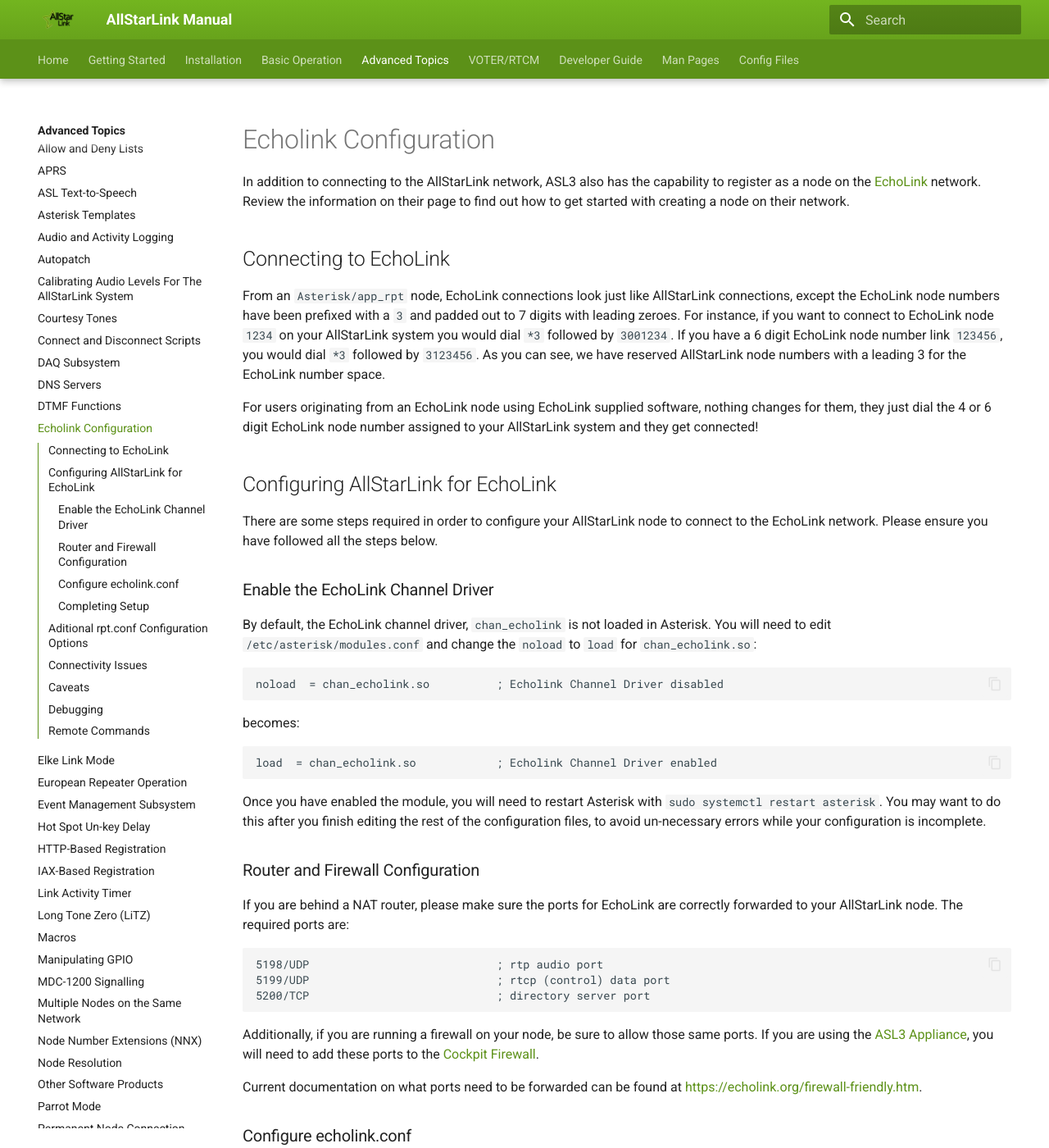
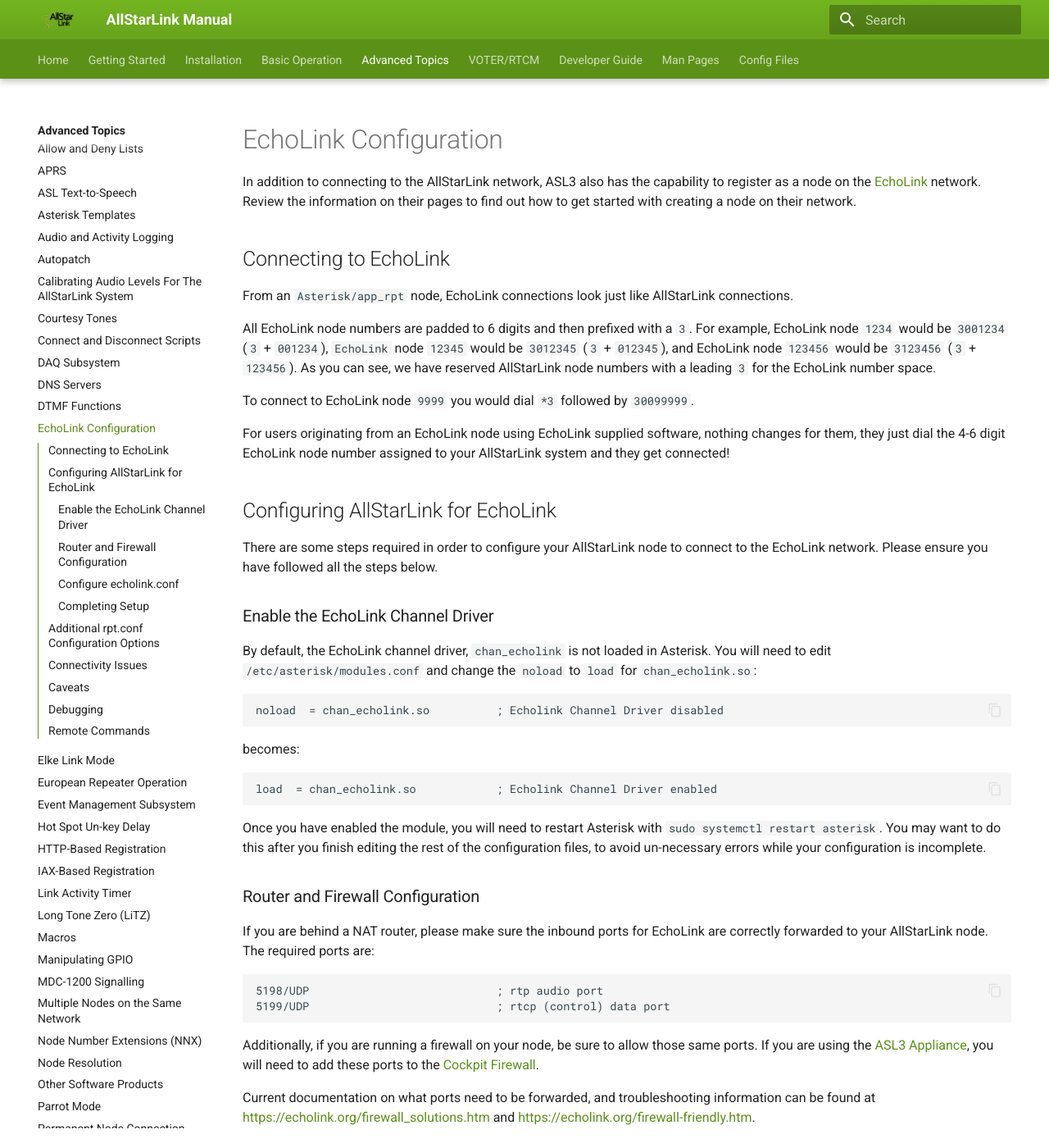
Before and after one commit to AllStarLink/ASL3-Manual, an MkDocs documentation site: the page built from docs/adv-topics/echolink.md, in a window 1280 px wide and 1400 px high. Shown: the whole window at 82% size. Built offline with MkDocs 1.6.1 and Material for MkDocs 9.7.7, drawn with Linux system fonts in a browser that asks for light colours; some of the changed text lies outside the part shown.

Commit message:
Revise some explanations and grammar, fix typos.

````diff
--- a/docs/adv-topics/echolink.md
+++ b/docs/adv-topics/echolink.md
@@ -1,10 +1,14 @@
-# Echolink Configuration
-In addition to connecting to the AllStarLink network, ASL3 also has the capability to register as a node on the [EchoLink](https://echolink.org) network. Review the information on their page to find out how to get started with creating a node on their network.
+# EchoLink Configuration
+In addition to connecting to the AllStarLink network, ASL3 also has the capability to register as a node on the [EchoLink](https://echolink.org) network. Review the information on their pages to find out how to get started with creating a node on their network.
 
 ## Connecting to EchoLink
-From an `Asterisk/app_rpt` node, EchoLink connections look just like AllStarLink connections, except the EchoLink node numbers have been prefixed with a `3` and padded out to 7 digits with leading zeroes. For instance, if you want to connect to EchoLink node `1234` on your AllStarLink system you would dial `*3` followed by `3001234`. If you have a 6 digit EchoLink node number link `123456`, you would dial `*3` followed by `3123456`. As you can see, we have reserved AllStarLink node numbers with a leading 3 for the EchoLink number space.
+From an `Asterisk/app_rpt` node, EchoLink connections look just like AllStarLink connections.
 
-For users originating from an EchoLink node using EchoLink supplied software, nothing changes for them, they just dial the 4 or 6 digit EchoLink node number assigned to your AllStarLink system and they get connected!
+All EchoLink node numbers are padded to 6 digits and then prefixed with a `3`. For example, EchoLink node `1234` would be `3001234` (`3` + `001234`), `EchoLink` node `12345` would be `3012345` (`3` + `012345`), and EchoLink node `123456` would be `3123456` (`3` + `123456`). As you can see, we have reserved AllStarLink node numbers with a leading `3` for the EchoLink number space.
+
+To connect to EchoLink node `9999` you would dial `*3` followed by `30099999`.
+
+For users originating from an EchoLink node using EchoLink supplied software, nothing changes for them, they just dial the 4-6 digit EchoLink node number assigned to your AllStarLink system and they get connected!
 
 ## Configuring AllStarLink for EchoLink
 There are some steps required in order to configure your AllStarLink node to connect to the EchoLink network. Please ensure you have followed all the steps below.
@@ -25,17 +29,16 @@
 Once you have enabled the module, you will need to restart Asterisk with `sudo systemctl restart asterisk`. You may want to do this after you finish editing the rest of the configuration files, to avoid un-necessary errors while your configuration is incomplete.
 
 ### Router and Firewall Configuration
-If you are behind a NAT router, please make sure the ports for EchoLink are correctly forwarded to your AllStarLink node. The required ports are:
+If you are behind a NAT router, please make sure the inbound ports for EchoLink are correctly forwarded to your AllStarLink node. The required ports are:
 
 ```
 5198/UDP                            ; rtp audio port
 5199/UDP                            ; rtcp (control) data port
-5200/TCP                            ; directory server port
 ```
 
 Additionally, if you are running a firewall on your node, be sure to allow those same ports. If you are using the [ASL3 Appliance](../install/pi-appliance/index.md), you will need to add these ports to the [Cockpit Firewall](../pi/cockpit-firewall.md).
 
-Current documentation on what ports need to be forwarded can be found at [https://echolink.org/firewall-friendly.htm](https://echolink.org/firewall-friendly.htm).
+Current documentation on what ports need to be forwarded, and troubleshooting information can be found at [https://echolink.org/firewall_solutions.htm](https://echolink.org/firewall_solutions.htm) and [https://echolink.org/firewall-friendly.htm](https://echolink.org/firewall-friendly.htm).
 
 ### Configure echolink.conf
 To activate the EchoLink channel driver, all that's required is a properly formatted configuration file. A base configuration file has been included with ASL3, and is located at `/etc/asterisk/echolink.conf`.
@@ -68,9 +71,9 @@
 There are other settings in `echolink.conf` that you can adjust as necessary. See the [`echolink.conf`](../config/echolink_conf.md) page for more information.
 
 ### Completing Setup
-Once you have configured your [`echolink.conf`](../config/echolink_conf.md), don't forget to restart Asterisk with `sudo systemctl restart Asterisk` to effect the changes. Within a few minutes, the node should show up on [https://echolink.org/logins.jsp](https://echolink.org/logins.jsp).
+Once you have configured your [`echolink.conf`](../config/echolink_conf.md), don't forget to restart Asterisk with `sudo systemctl restart asterisk.service` to effect the changes. Within a few minutes, the node should show up on [https://echolink.org/logins.jsp](https://echolink.org/logins.jsp).
 
-## Aditional rpt.conf Configuration Options
+## Additional rpt.conf Configuration Options
 There are additional configuration options in [`rpt.conf`](../config/rpt_conf.md) that customize how your EchoLink node interacts with your AllStarLink node. These options are:
 
 * [`eannmode=`](../config/rpt_conf.md#eannmode)
@@ -84,7 +87,7 @@
 ## Connectivity Issues
 When debugging EchoLink connectivity issues with your AllStarLink node, remember the following:
 
-* Never run the EchoLink application from your mobile device (cell phone/tablet/etc.) using the ***same network*** as your AllStarLink node. This will lead to problems with one or the other not being able to connect to/register/use the EchoLink servers or other EchoLink nodes. This also applies to running the Windows application on the ***same network*** as your AllStarLink node.
+* Never run another EchoLink application (cell phone/tablet/Windows/Mac/etc.) using the ***same network*** as your AllStarLink node. This will lead to problems with one or the other not being able to connect to/register/use the EchoLink servers or other EchoLink nodes.
 
 * If using the EchoLink application on your mobile device (cell phone/tablet/etc.), make sure that the EchoLink application is **not set to run/is not running in the background**. Having the application running in the background can cause problems with your AllStarLink node not being able to connect to/register/use the EchoLink servers or other EchoLink nodes.
 
````
